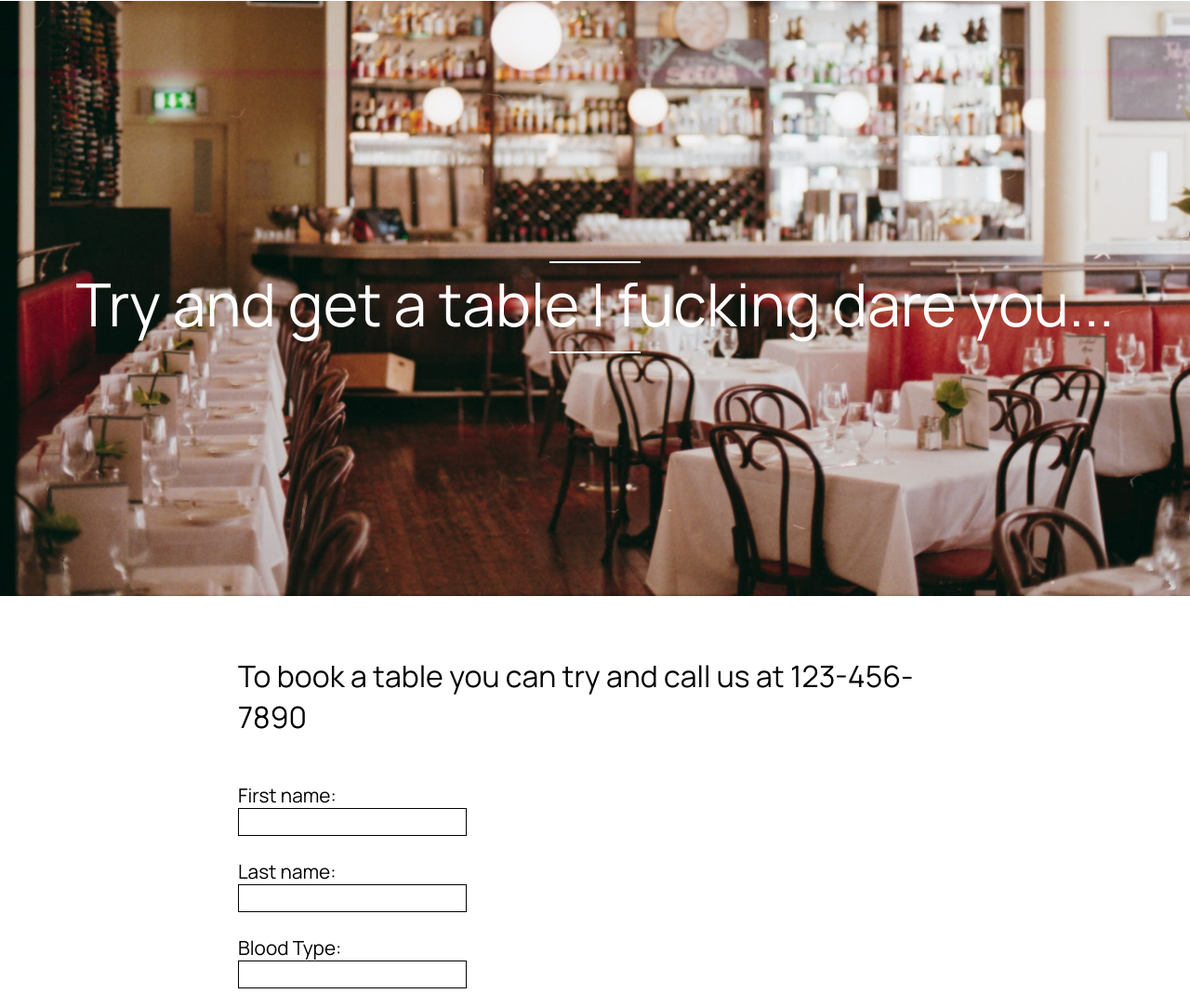
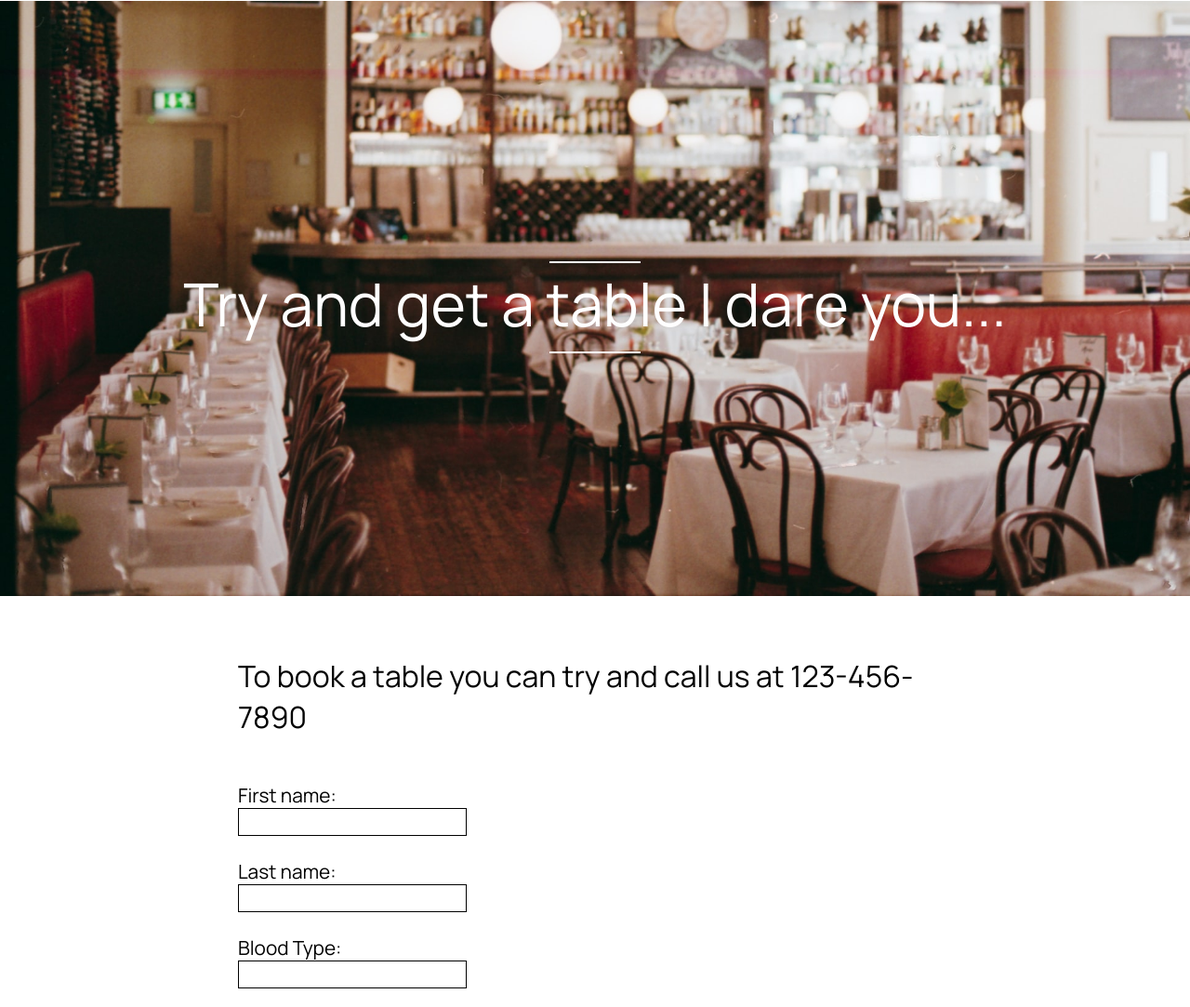
Before and after one commit to philisweatly/The-Spot-Restaurant, a website: page index.html in a window 1280 px wide. Shown: the part 2800-3883 px from the top of the page at 93% size. Drawn offline with Linux system fonts and the light colour scheme.

Commit message:
changed text in header--book

```diff
--- a/index.html
+++ b/index.html
@@ -83,7 +83,7 @@
         <div class="header__box">
             <div class="header__text">
                 <div class="u-small-bar"></div>
-                <h1>Try and get a table I fucking dare you...</h1>
+                <h1>Try and get a table I dare you...</h1>
                 <div class="u-small-bar"></div>
             </div>
         </div>
```
